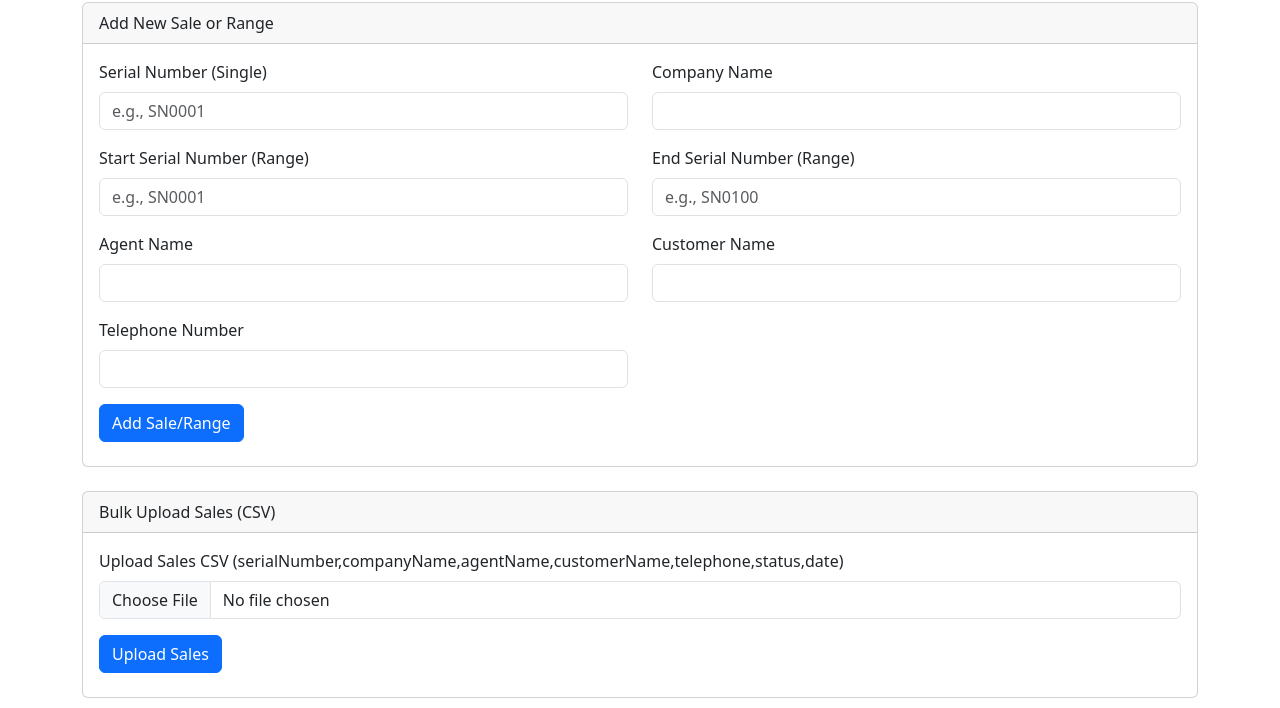
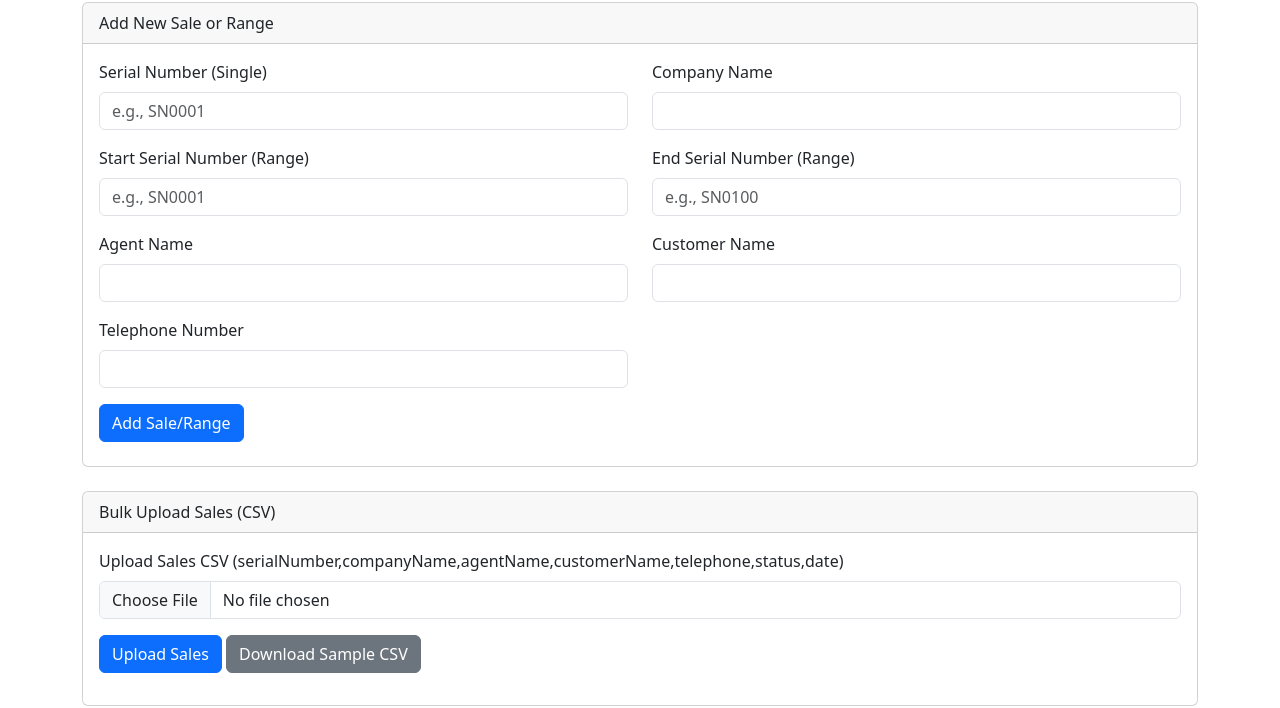
Before and after one commit to RajPar21472/scale-tracker, a plain HTML site: page index.html in a window 1280 px wide. Shown: the part 118-826 px from the top of the page. Drawn offline with nearby package versions, Linux system fonts and the light colour scheme.

Commit message:
Update index.html

```diff
--- a/index.html
+++ b/index.html
@@ -64,7 +64,10 @@
                         <label for="salesCsv" class="form-label">Upload Sales CSV (serialNumber,companyName,agentName,customerName,telephone,status,date)</label>
                         <input type="file" class="form-control" id="salesCsv" accept=".csv" required>
                     </div>
-                    <button type="submit" class="btn btn-primary">Upload Sales</button>
+                    <div class="mb-3">
+                        <button type="submit" class="btn btn-primary">Upload Sales</button>
+                        <button type="button" class="btn btn-secondary" onclick="downloadSampleCsv()">Download Sample CSV</button>
+                    </div>
                 </form>
                 <div id="bulkUploadError" class="error mt-2"></div>
                 <div id="bulkUploadSuccess" class="success mt-2"></div>
```
